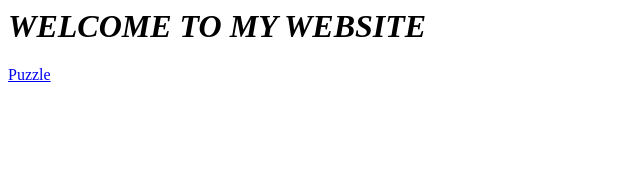
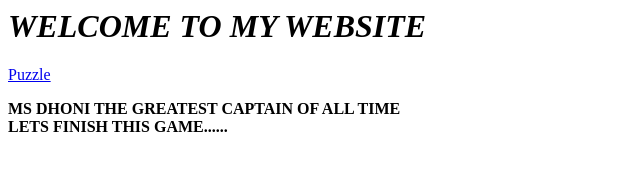
Before and after one commit to AvinaashAlfred/PUZZLE-GAME-USING-HTML, a plain HTML site: page index.html in a window 1280 px wide. Shown: the whole page, without its empty margins (0-640 px from the left). Drawn offline with Linux system fonts and the light colour scheme.

Commit message:
Update index.html

```diff
--- a/index.html
+++ b/index.html
@@ -9,6 +9,7 @@
         <h1><i>WELCOME TO MY WEBSITE</i></h1>
 
         <a href="puzzle.html">Puzzle</a>
+        <p><b>MS DHONI THE GREATEST CAPTAIN OF ALL TIME<BR>LETS FINISH THIS GAME......</p>
 
     </body>
 
```
